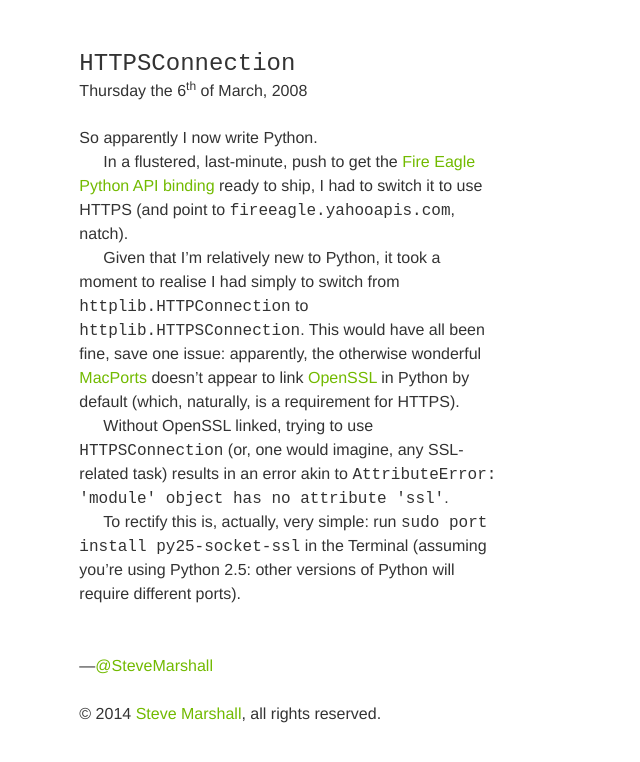
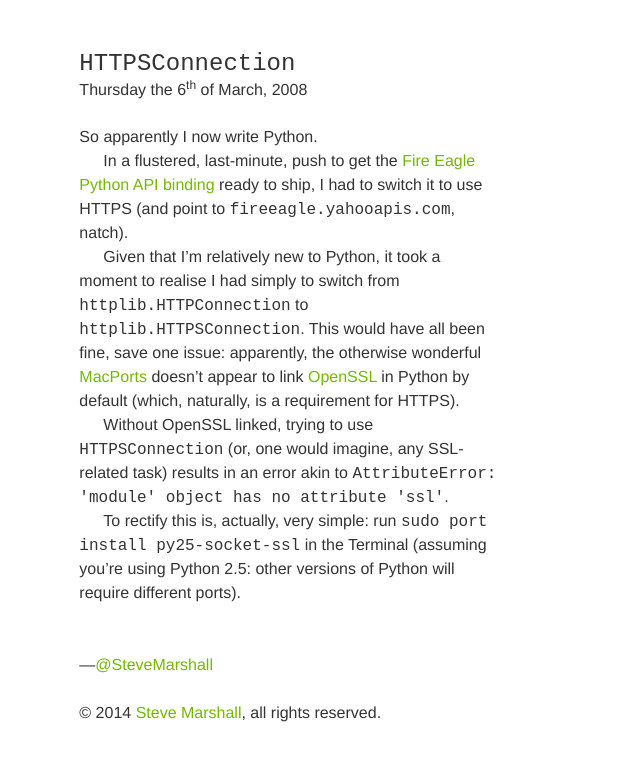
Before and after one commit to SteveMarshall/stevemarshall.github.io, a Jekyll site: the page built from _posts/2008-03-06-httpsconnection.md, in a window 1280 px wide. Shown: the top 762 px of the page, without its empty margins (0-640 px from the left). Built offline with Jekyll 4.4.1, drawn with Linux system fonts in a browser that asks for light colours; Markdown is read by kramdown in place of the engine named in the settings.

Commit message:
Fix code line-height on iOS

```diff
--- a/_includes/css/content.css
+++ b/_includes/css/content.css
@@ -44,7 +44,7 @@
 
 /* Correct for weird line-height of fixed-width fonts */
 code {
-  line-height:              22px;
+  line-height:              20px;
   padding-top:              1px;
   margin-bottom:            -1px;
 }
```
